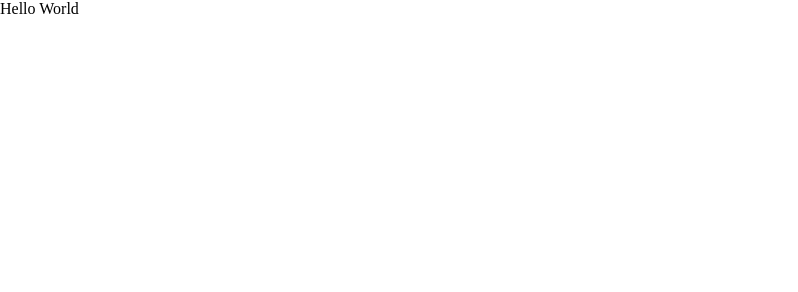
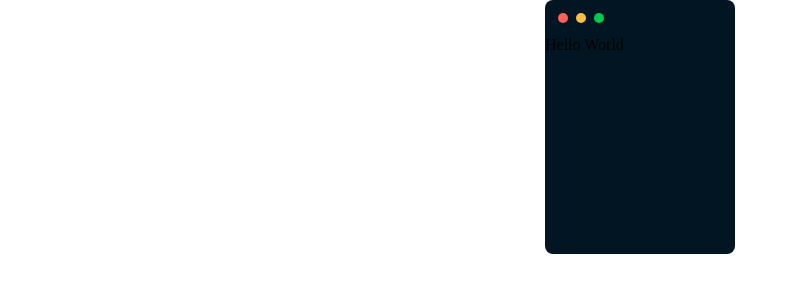
Before and after one commit to vincenzodivita/hello-world, a plain HTML site: page index.html in a window 1280 px wide. Shown: the whole page, without its empty margins (0-798 px from the left). Drawn offline with Linux system fonts and the light colour scheme.

Commit message:
Add window style

```diff
--- a/assets/style.css
+++ b/assets/style.css
@@ -7,3 +7,45 @@
     padding: 0;
     box-sizing: border-box;
 }
+
+/* Mac OS window Style*/
+
+.card {
+    width: 190px;
+    height: 254px;
+    margin: 0 auto;
+    background-color: #011522;
+    border-radius: 8px;
+    z-index: 1;
+   }
+
+   .tools {
+    display: flex;
+    align-items: center;
+    padding: 9px;
+   }
+
+   .circle {
+    padding: 0 4px;
+   }
+
+   .box {
+    display: inline-block;
+    align-items: center;
+    width: 10px;
+    height: 10px;
+    padding: 1px;
+    border-radius: 50%;
+   }
+
+   .red {
+    background-color: #ff605c;
+   }
+
+   .yellow {
+    background-color: #ffbd44;
+   }
+
+   .green {
+    background-color: #00ca4e;
+   }
```
